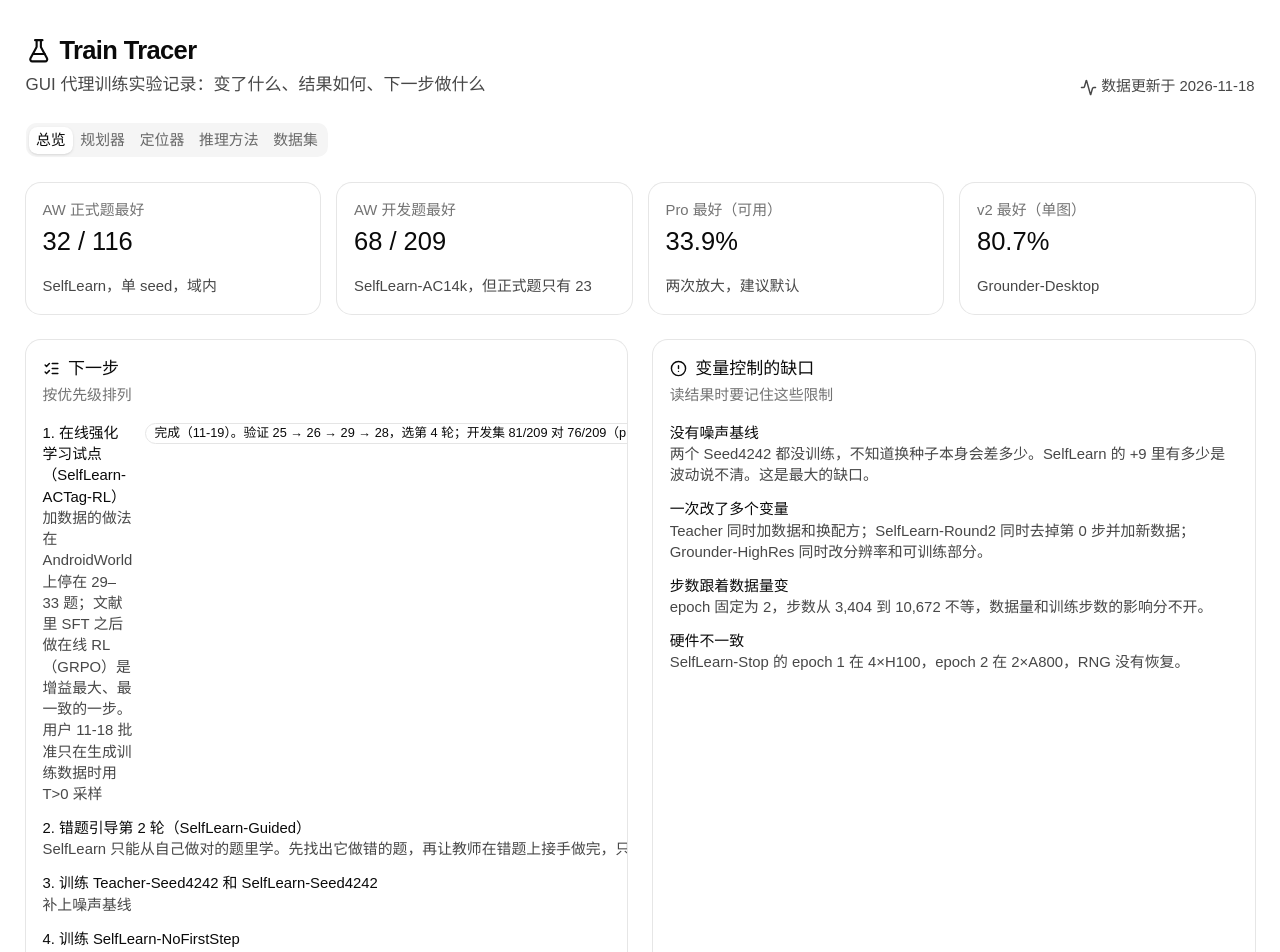
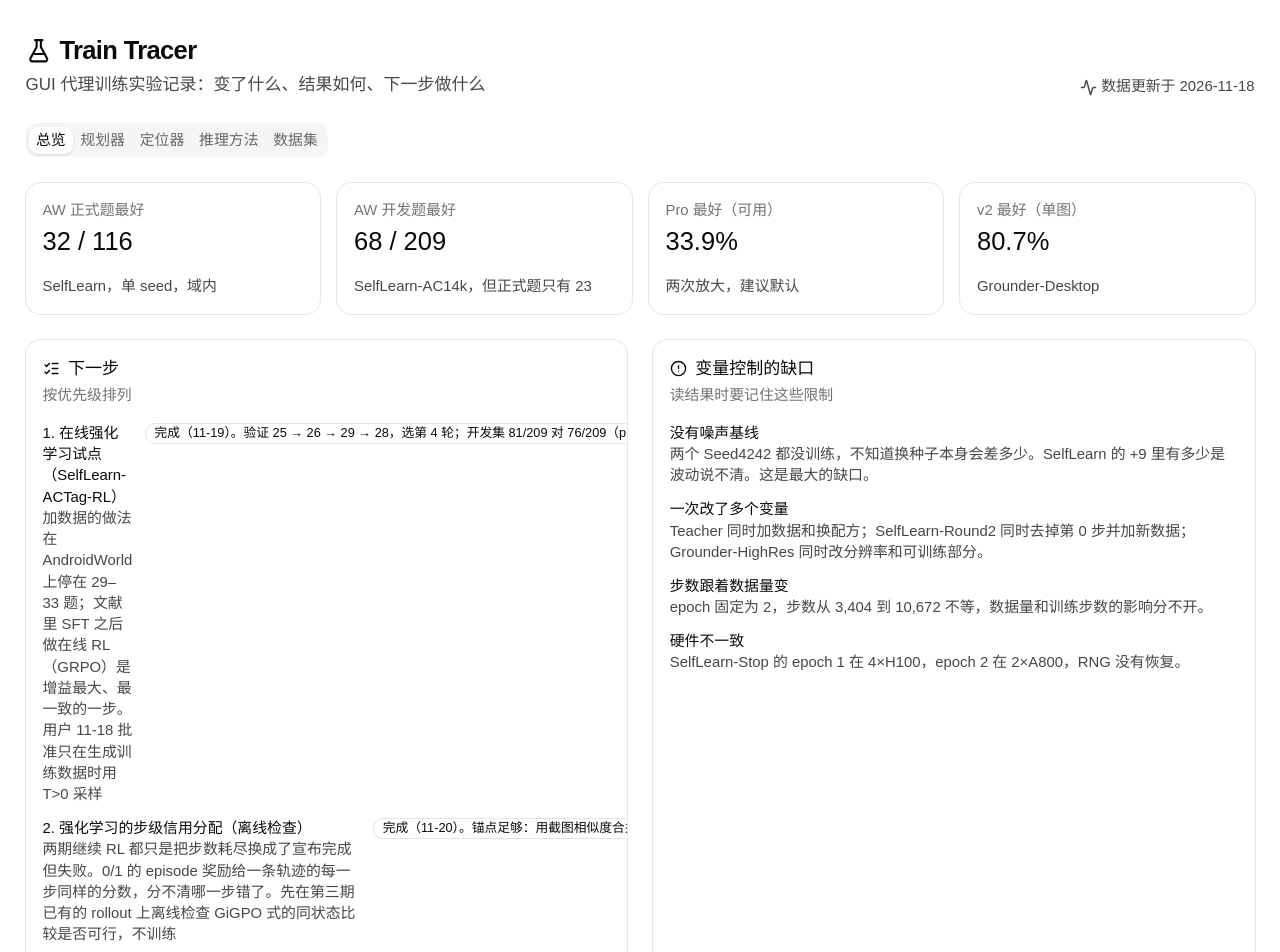
Before and after one commit to moeleak/train-tracer, a React (Vite) app: page / in a window 1280 px wide. Shown: the top 952 px of the page. Built offline with nearby package versions, Linux system fonts and the light colour scheme.

Commit message:
feat(data): add offline step-level credit check for RL

```diff
--- a/src/data/experiments.ts
+++ b/src/data/experiments.ts
@@ -114,6 +114,7 @@ export const controlGaps = [
 
 export const nextSteps = [
   { title: "在线强化学习试点（SelfLearn-ACTag-RL）", why: "加数据的做法在 AndroidWorld 上停在 29–33 题；文献里 SFT 之后做在线 RL（GRPO）是增益最大、最一致的一步。用户 11-18 批准只在生成训练数据时用 T>0 采样", state: "完成（11-19）。验证 25 → 26 → 29 → 28，选第 4 轮；开发集 81/209 对 76/209（p = 0.33，不显著），AndroidWorld 正式题 39/116 对 33/116（6 / 0，p = 0.031，显著）。6 轮只训了 144 步、KL 0.07。第二期（11-19）从第 4 轮接着训、学习率 ×3、每轮 1 遍，4 轮后验证掉到 24/64（起点 29），按规则自动停止，没有产生新模型。第三期（11-19 到 11-20）：回到学习率 1e-6，每轮 96 题、批次 128，每条 episode 权重相等，KL 设上限，验证集扩到 128 题。第 3 轮 KL 超限提前结束，选第 2 轮，开发集 79/209，对试点第 4 轮不显著（p = 0.80），没有产生新模型" },
+  { title: "强化学习的步级信用分配（离线检查）", why: "两期继续 RL 都只是把步数耗尽换成了宣布完成但失败。0/1 的 episode 奖励给一条轨迹的每一步同样的分数，分不清哪一步错了。先在第三期已有的 rollout 上离线检查 GiGPO 式的同状态比较是否可行，不训练", state: "完成（11-20）。锚点足够：用截图相似度合并状态时，87% 的训练行落在锚点组里。但原版 GiGPO 救不回被误罚的正确步（0%）。只靠截图会把内容不同的屏幕并在一起（55%），失败的结束和成功的结束被并到一起时，九成只差在输入的值上，例如文件名或计时器数字，所以相当一部分错误结束其实是输错了值。改用截图加无障碍树内容认定状态，并在同一状态内按动作求平均回报以后，被误罚的正确步救回 84%，错误的结束成了失败轨迹里受罚最重的一步。造行脚本已支持这种做法，用它训练要新一轮采样，等决定" },
   { title: "错题引导第 2 轮（SelfLearn-Guided）", why: "SelfLearn 只能从自己做对的题里学。先找出它做错的题，再让教师在错题上接手做完，只留官方检查器判成功的过程", state: "完成（11-13）：教师在 711 个错题里做成 359 个，定稿 3,888 行；训出的 SelfLearn-Guided 三项评测都没有显著超过 SelfLearn。开发集里当初从未做对的那组从 1/96 到 5/96，但 4 个来自同一个模板；数据最多的日历添加事件类仍然全错" },
   { title: "训练 Teacher-Seed4242 和 SelfLearn-Seed4242", why: "补上噪声基线", state: "等决定" },
   { title: "训练 SelfLearn-NoFirstStep", why: "拆开 SelfLearn-Round2 的两个变量", state: "等决定" },
```
